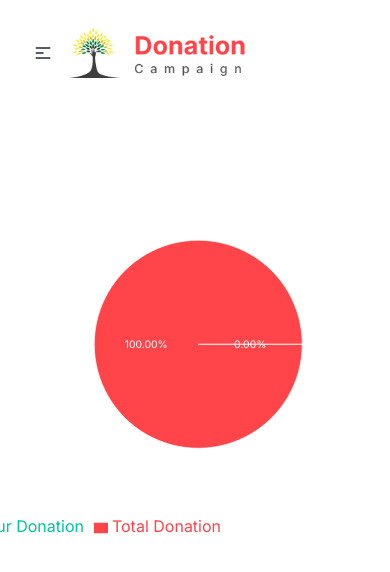
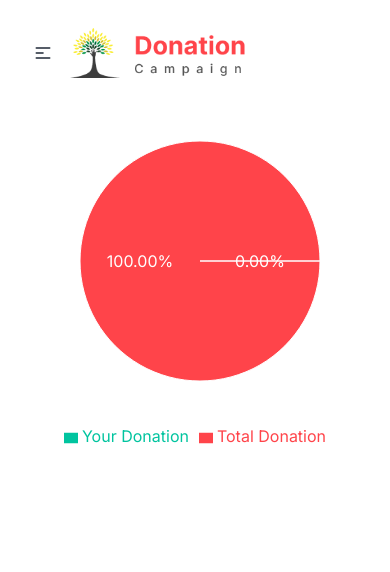
Before and after one commit to Fariha1865/Donation-Campaign-with-React, a React (Vite) app: page /Statistics in a window 390 px wide. Shown: the top 572 px of the page. Built offline with nearby package versions, Linux system fonts and the light colour scheme.

Commit message:
pychart page responsiveness updated

```diff
--- a/index.html
+++ b/index.html
@@ -1,5 +1,5 @@
 <!doctype html>
-<html lang="en" style="background-color: white !important">
+<html lang="en" style="background-color: white !important" data-theme="light">
   <head>
     <meta charset="UTF-8" />
     <link rel="icon" type="image/svg+xml" href="/vite.svg" />
--- a/src/components/Statistics/Statistics.jsx
+++ b/src/components/Statistics/Statistics.jsx
@@ -60,16 +60,16 @@ const Statistics = () => {
   const colors = ['#00C49F','#FF444A'];
 
   return (
-    <div className='max-w-6xl mx-auto flex justify-center'>
+    <div className='max-w-3xl mx-auto flex justify-center'>
 
-      <PieChart width={600} height={600}>
+      <PieChart width={300} height={300}>
         <Pie
           data={data}
-          cx={300}
-          cy={200}
+          cx={150}
+          cy={150}
           startAngle={0}
           endAngle={360}
-          outerRadius={160}
+          outerRadius={120}
           fill="#8884d8"
           dataKey="value"
           labelLine={false}
@@ -79,10 +79,11 @@ const Statistics = () => {
             <Cell key={index} fill={colors[index % colors.length]} />
           ))}
         </Pie>
-        <Legend  wrapperStyle={{ right: '0px', top: '70%', transform: 'translate(0, -50%)' }}/>
+        <Legend  wrapperStyle={{ right: '0px', top: '110%', transform: 'translate(0, -50%)' }}/>
         <Tooltip content={TooltipContent}/>
       </PieChart>
     </div>
+
   );
 };
 
```
Also changed, not shown: 7 other files (tests, documents, lock files or other folders).
